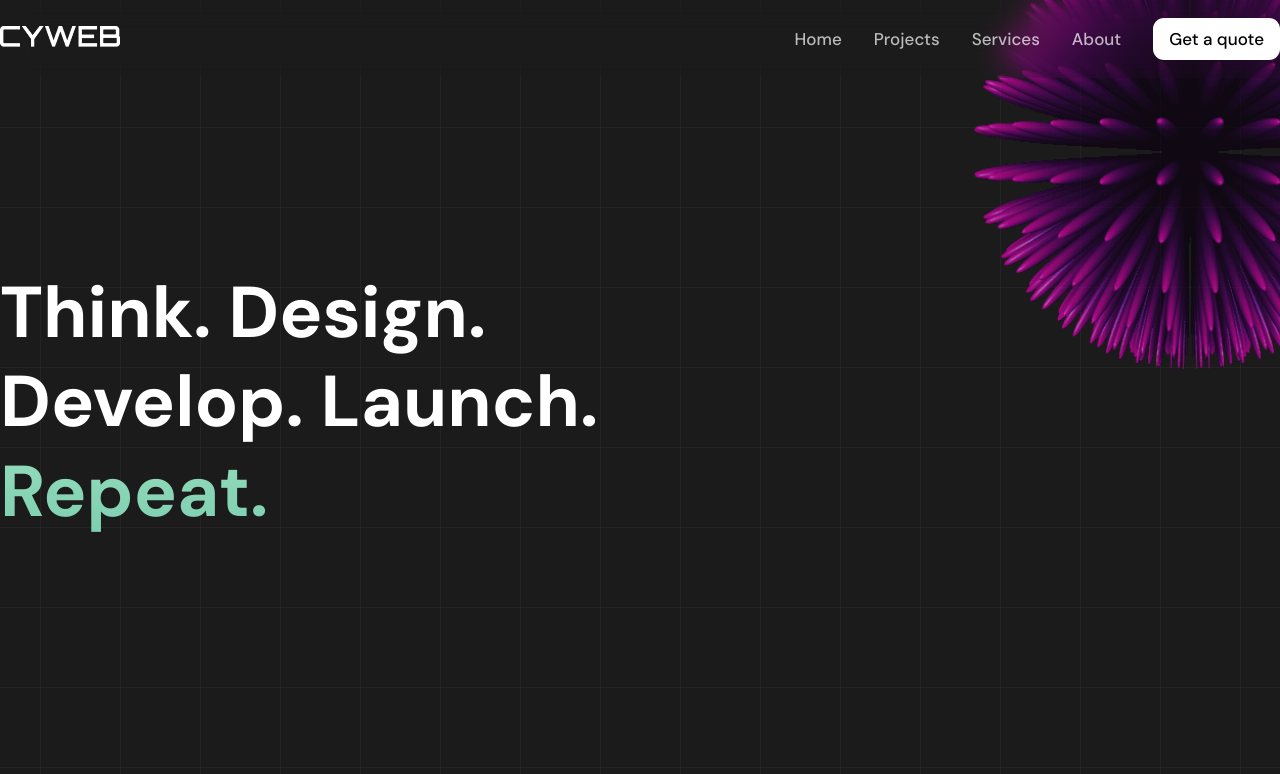
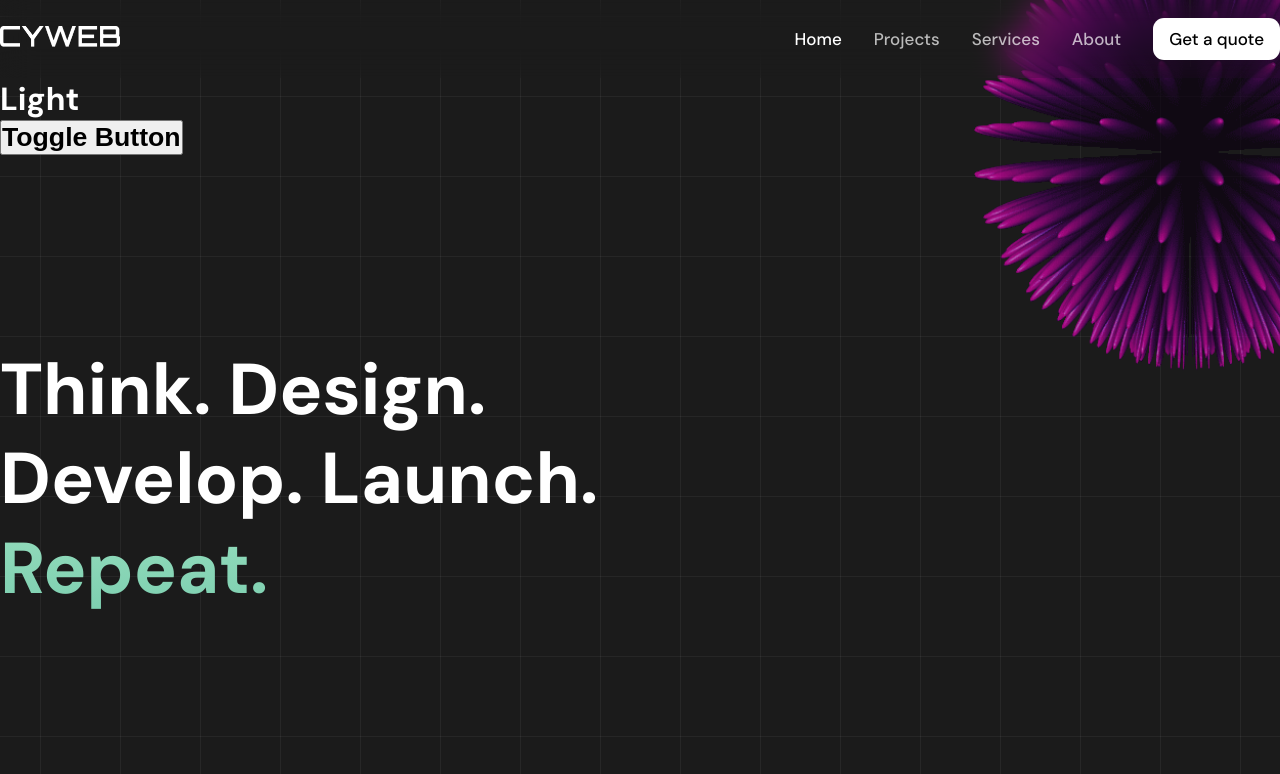
Before and after one commit to Huseyn-Ismayilov/Agency-React-App, a React (Vite) app: page / in a window 1280 px wide. Shown: the top 774 px of the page. Built offline with nearby package versions, Linux system fonts and the light colour scheme.

Commit message:
Changed router version

```diff
--- a/package.json
+++ b/package.json
@@ -13,7 +13,7 @@
     "@emailjs/browser": "^3.11.0",
     "react": "^18.2.0",
     "react-dom": "^18.2.0",
-    "react-router-dom": "^6.21.0"
+    "react-router-dom": "^6.4.1"
   },
   "devDependencies": {
     "@types/react": "^18.2.43",
--- /dev/null
+++ b/src/app.jsx
@@ -0,0 +1,42 @@
+import React from 'react';
+import ReactDOM from 'react-dom/client';
+import {
+    createBrowserRouter,
+    createRoutesFromElements,
+    Route,
+    RouterProvider
+} from 'react-router-dom';
+// Pages
+import Home from './pages/HomePage';
+import About from './pages/AboutPage';
+import Services from './pages/ServicesPage';
+import Projects from './pages/ProjectsPage';
+import Header from './layouts/header/Header';
+
+// RootLayout
+import Root from './layouts/RootLayout';
+
+const router = createBrowserRouter(
+    createRoutesFromElements(
+        <Route path="/" element={<Root />}>
+            <Route index element={<Home />} />
+            <Route path="/About" element={<About />} />
+            <Route path="/Services" element={<Services />} />
+            <Route path="/Projects" element={<Projects />} />
+        </Route>
+    )
+);
+
+const App = () => {
+    return (
+        <>
+            <RouterProvider router={router} />
+        </>
+    );
+};
+
+export default App;
+
+ReactDOM.createRoot(document.getElementById("root")).render(
+    <RouterProvider router={router} />
+);
--- a/src/index.css
+++ b/src/index.css
@@ -15,8 +15,8 @@ body {
     background-color: var(--body-color);
     color: white;
     background-image:
-        linear-gradient(rgba(255, 255, 255, 0.04) 1px, transparent 1px),
-        linear-gradient(90deg, rgba(255, 255, 255, 0.04) 1px, transparent 1px);
+        linear-gradient(rgba(255, 255, 255, 0.05) 1px, transparent 1px),
+        linear-gradient(90deg, rgba(255, 255, 255, 0.05) 1px, transparent 1px);
     background-size: 80px 80px;
     background-position: center center;
     min-height: calc(100vh + 1px);
@@ -26,3 +26,17 @@ a,
 button {
     transition: .25s;
 }
+
+.navLink {
+    font-size: 17px;
+    font-weight: 500;
+    display: block;
+    padding: 10px 16px;
+    color: white;
+    opacity: .7;
+
+}
+
+.navLink.active {
+    opacity: 1;
+}
--- /dev/null
+++ b/src/layouts/RootLayout.jsx
@@ -0,0 +1,22 @@
+import React from 'react';
+import Header from './header/Header'
+import { NavLink, Outlet } from 'react-router-dom';
+
+const RootLayout = () => {
+    return (
+        <>
+            <Header />
+            <main>
+                <Outlet />
+            </main>
+            <footer>
+                <div className="container">
+                    <p>&copy; 2023 My Website</p>
+                </div>
+            </footer>
+        </>
+
+    );
+};
+
+export default RootLayout;
--- a/src/components/header/Header.jsx
+++ b/src/layouts/header/Header.jsx
@@ -1,46 +1,39 @@
-import React, { useState } from "react";
-import { Link } from 'react-router-dom';
+import React from "react";
+import { NavLink } from 'react-router-dom';
 import styles from './Header.module.css'
 import logo from '../../assets/logo.png';
 
 const Header = () => {
-    const [activeLink, setActiveLink] = useState();
-
-    const handleLinkClick = (index) => {
-        setActiveLink(index);
-    };
     const menuLinks = [
         { text: "Home", to: "/" },
-        { text: "Projects", to: "/Projects" },
+        { text: "Projects", to: "/projects" },
         { text: "Services", to: "/Services" },
         { text: "About", to: "/About" },
     ]
     return (
         <div className={styles.header}>
             <div className={styles.container}>
-                <Link to="/" className={styles.logo}>
+                <NavLink to="/" className={styles.logo}>
                     <img src={logo} alt="" width="120" />
-                </Link>
+                </NavLink>
                 <ul className={styles.navbar}>
                     {menuLinks.map((item, index) => (
                         <li key={index}>
-                            <Link
+                            <NavLink
                                 to={item.to}
-                                onClick={() => handleLinkClick(index)}
-                                className={`${activeLink === index ? 'active' : ''} ${styles.navLink}`}
+                                className="navLink"
                             >
                                 {item.text}
-                            </Link>
+                            </NavLink>
                         </li>
                     ))}
-
                     <li>
                         <a className={`${styles.navLink} ${styles.quoteBtn}`} href="">Get a quote</a>
                     </li>
                 </ul>
             </div>
 
-        </div>
+        </div >
     )
 }
 
--- a/src/components/header/Header.module.css
+++ b/src/layouts/header/Header.module.css
@@ -1,4 +1,4 @@
-/* @import '../../variables.css'; */
+@import '../../variables.css';
 @import '../../container.css';
 
 .header {
@@ -26,18 +26,8 @@
     align-items: center;
 }
 
-.navLink {
-    font-size: 17px;
-    font-weight: 500;
-    display: block;
-    padding: 10px 16px;
-    color: white;
 
-}
 
-.navbar .active {
-    background-color: red;
-}
 
 .navLink:not(.quoteBtn) {
     opacity: .7;
@@ -52,6 +42,10 @@
     color: black;
     border-radius: 11px;
     margin-left: 16px;
+    font-size: 17px;
+    font-weight: 500;
+    display: block;
+    padding: 10px 16px;
 }
 
 .quoteBtn:hover {
--- a/src/main.jsx
+++ b/src/main.jsx
@@ -1,27 +1,12 @@
-import React from "react";
-import ReactDOM from "react-dom/client";
-import { BrowserRouter as Router, Routes, Route } from 'react-router-dom';
-import Home from './pages/HomePage'
-import About from './pages/AboutPage'
-import Services from './pages/ServicesPage'
-import Projects from './pages/ProjectsPage'
-import Header from './components/header/Header'
+// main.jsx
+import React from 'react';
+import ReactDOM from 'react-dom/client';
+import App from './app';
 import './index.css';
 
-const App = () => {
-    return (
-        <>
-            <Router>
-                <Header />
-                <Routes>
-                    <Route path="/" element={<Home />} />
-                    <Route path="/About" element={<About />} />
-                    <Route path="/Services" element={<Services />} />
-                    <Route path="/Projects" element={<Projects />} />
-                </Routes>
-            </Router>
-        </>
-    )
-}
-
-ReactDOM.createRoot(document.getElementById('root')).render(<App />)
+// ReactDOM.render yerine createRoot kullanılıyor
+// ReactDOM.createRoot(document.getElementById('root')).render(
+//     <React.StrictMode>
+//         <App />
+//     </React.StrictMode>,
+// );
--- a/src/pages/HomePage.jsx
+++ b/src/pages/HomePage.jsx
@@ -1,13 +1,28 @@
+import { useState } from 'react';
 import Hero from '../components/Hero/Hero'
 import Services from '../components/Services/Services'
 import SelectedWorks from '../components/Projects/Projects'
 
 const Home = () => {
+
+    // let name = "Dark";
+    const [isToggle, setToggle] = useState(false)
+
+    const handleClick = () => {
+        setToggle(!isToggle);
+    }
     return (
         <>
+            <div>
+                <h1>{isToggle ? "Dark" : "Light"}</h1>
+                <button onClick={handleClick}>
+                    <h1>Toggle Button</h1>
+                </button>
+            </div>
             <Hero />
             <Services />
             <SelectedWorks />
+
         </>
     )
 }
```
Also changed, not shown: src/layouts/footer/Footer.jsx (renamed from src/components/footer/Footer.jsx), src/layouts/footer/Footer.module.css (renamed from src/components/footer/Footer.module.css), 1 other file (tests, documents, lock files or other folders).
